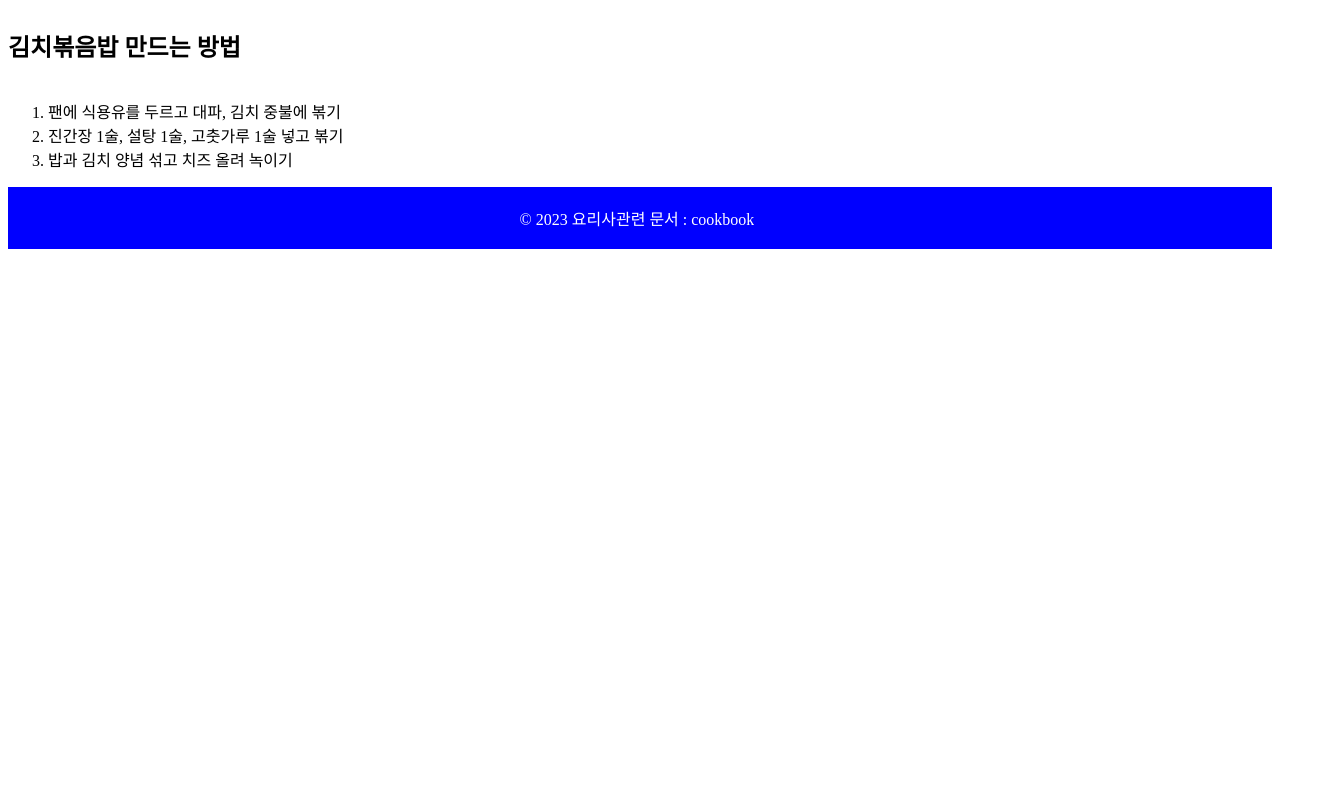
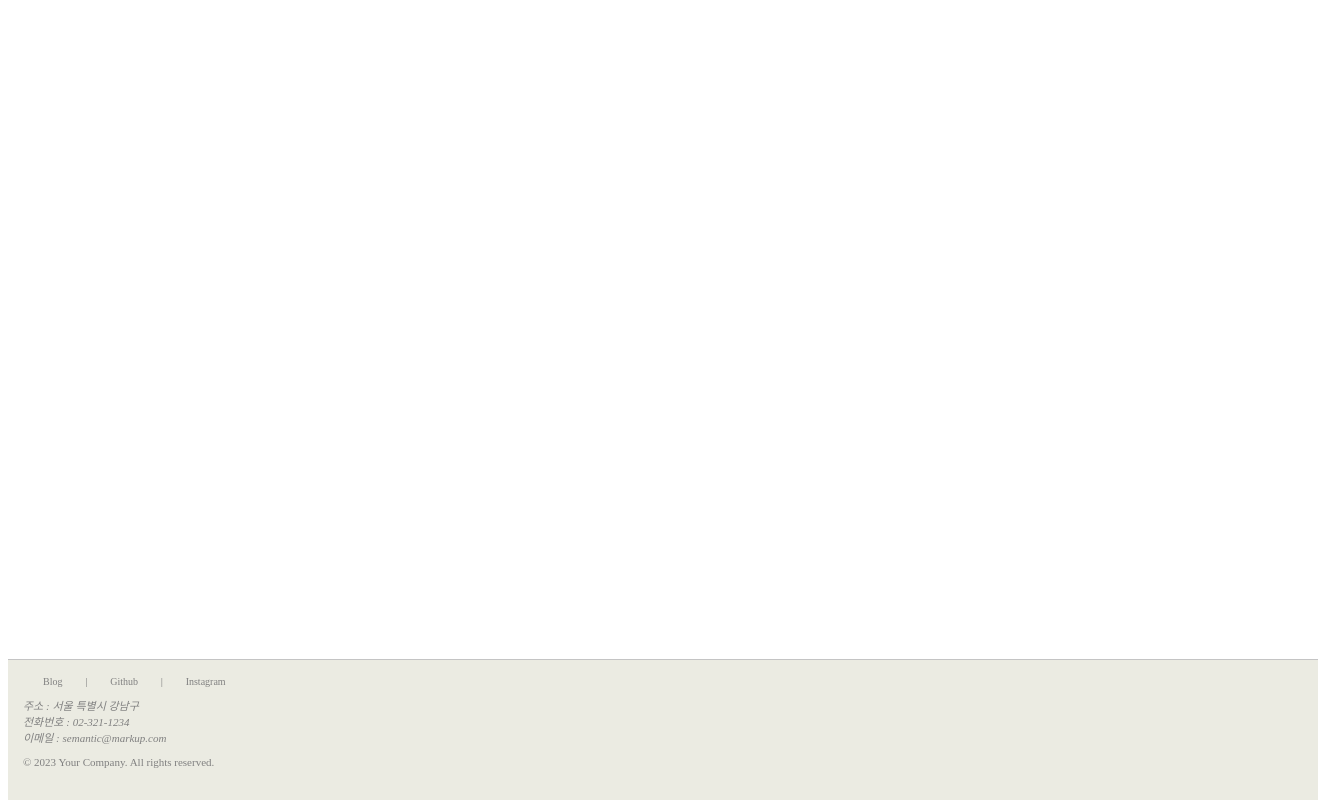
Before and after one commit to parkyeonjux/markup, a plain HTML site: page markup/footer.html in a window 1280 px wide. Shown: the whole page, 1318 px wide, since content can reach past the window. Drawn offline with Linux system fonts and the light colour scheme.

Commit message:
Update footer.html

```diff
--- a/markup/footer.html
+++ b/markup/footer.html
@@ -7,35 +7,42 @@
     <title>Document</title>
 </head>
 <style>
-    article{
-        min-height: 100%;
-        display: grid;
-        grid-template-rows: auto 1fr auto;
+    footer {
+        width: 100%;
+        height: 110px;
+        bottom: 0px;
+        position: absolute;
+        border-top: 1px solid #c4c4c4;
+        padding: 15px 15px;
+        color: #808080;
+        font-size: 11px;
+        background-color: rgb(235, 235, 226);
     }
-    footer {
-        display: flex;
-        justify-content: center;
-        padding: 3px;
-        background-color: blue;
-        color: #fff;
+    footer a {
+        display: inline-block;
+        margin: 0 20px 10px 20px;
+        color: #808080;
+        font-size: 10px;
+        text-decoration-line: none;
     }
+    footer a:visited {
+        color: #808080;
+    }
+
 </style>
 <body>
-    <article>
-	<h1>김치볶음밥 만드는 방법</h1>
-	<ol>
-		<li>팬에 식용유를 두르고 대파, 김치 중불에 볶기</li>
-		<li>진간장 1술, 설탕 1술, 고춧가루 1술 넣고 볶기</li>
-		<li>밥과 김치 양념 섞고 치즈 올려 녹이기</li>
-	</ol>
-<footer>
-	<p> © 2023 요리사 </p>
-	<p> 관련 문서 : cookbook </p>
-<footer>
-</article>
-
-
-
-
+    <footer>
+        <nav>
+            <a href="http://semantic.com" target="_blank">Blog</a> |
+            <a href="http://github.com" target="_blank">Github</a> |
+            <a href="http://instagram.com" target="_blank">Instagram</a>
+        </nav>
+        <address>
+          주소 : 서울 특별시 강남구<br>
+          전화번호 : 02-321-1234 <br>
+          이메일 : semantic@markup.com
+        </address>
+      <p> &copy; 2023 Your Company. All rights reserved.</p>
+    </footer>
 </body>
 </html>
```
